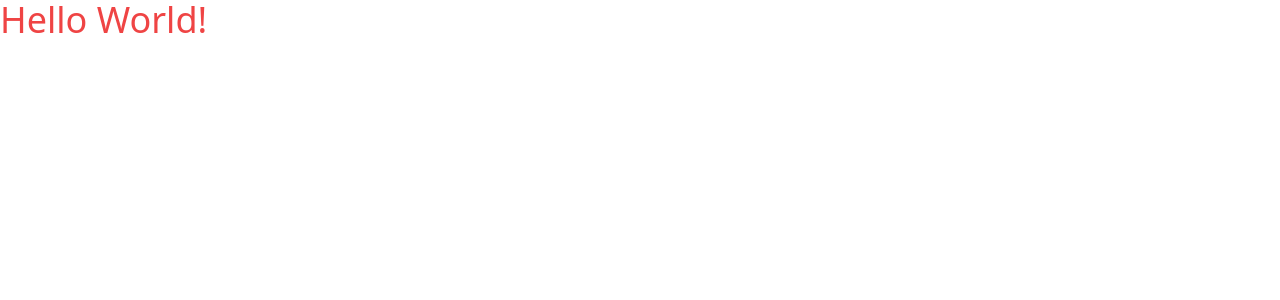
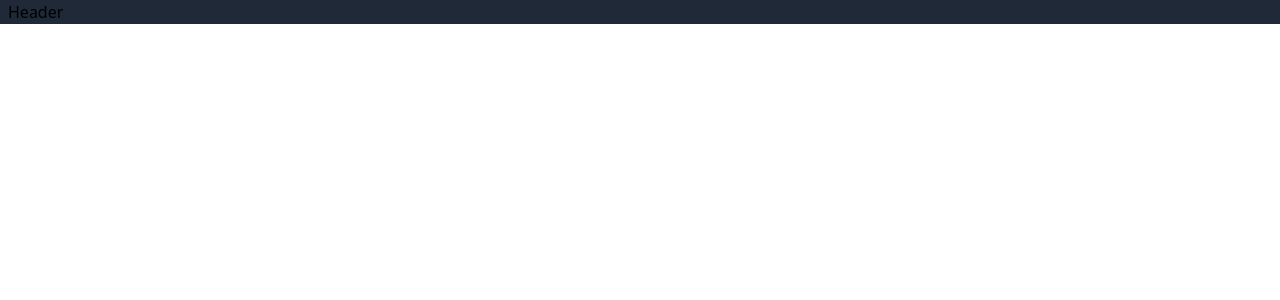
Before and after one commit to huseyinbattal/corona-app, a React (Create React App) app: page / in a window 1280 px wide. Shown: the top 300 px of the page. Built offline with nearby package versions, Linux system fonts and the light colour scheme.

Commit message:
propTypes

```diff
--- a/src/App.js
+++ b/src/App.js
@@ -1,8 +1,9 @@
+import Header from "./components/Header";
 function App() {
   return (
-    <h1 className="text-red-500 text-4xl">
-    Hello World!
-  </h1>
+    <>
+    <Header/>
+    </>
   );
 }
 
--- a/src/components/Header.js
+++ b/src/components/Header.js
@@ -0,0 +1,15 @@
+import React from 'react'
+
+function Header() {
+  return (
+      <nav className='bg-gray-800 border-gray-200 px-2'>
+          <div className='container flex flex-wrap justify-between items-center mx-auto'>
+          Header
+          </div>
+
+
+      </nav>
+  )
+}
+
+export default Header
--- /dev/null
+++ b/src/components/Logo.js
@@ -0,0 +1,18 @@
+import React from 'react'
+
+function Logo() {
+  return (
+    <div>Logo</div>
+  )
+}
+
+Logo.propTypes = {
+
+}
+
+Logo.defaultProps = {
+
+}
+
+
+export default Logo
```
